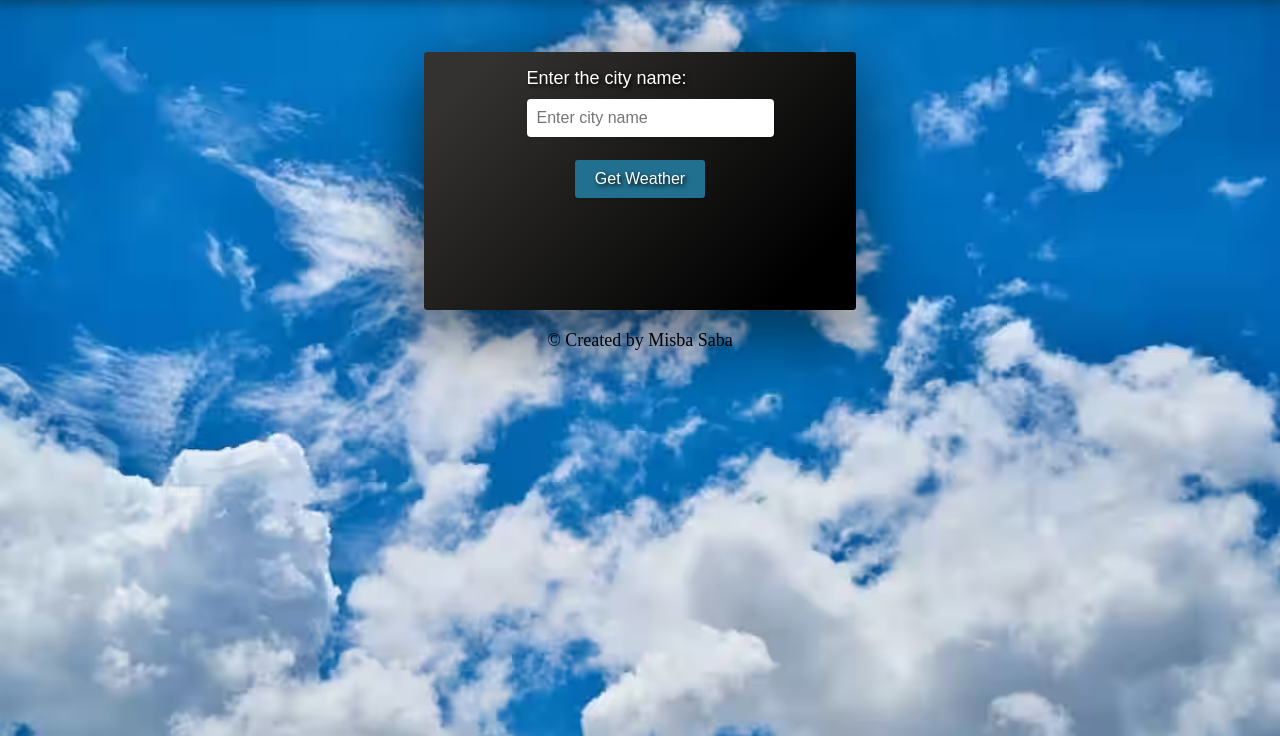
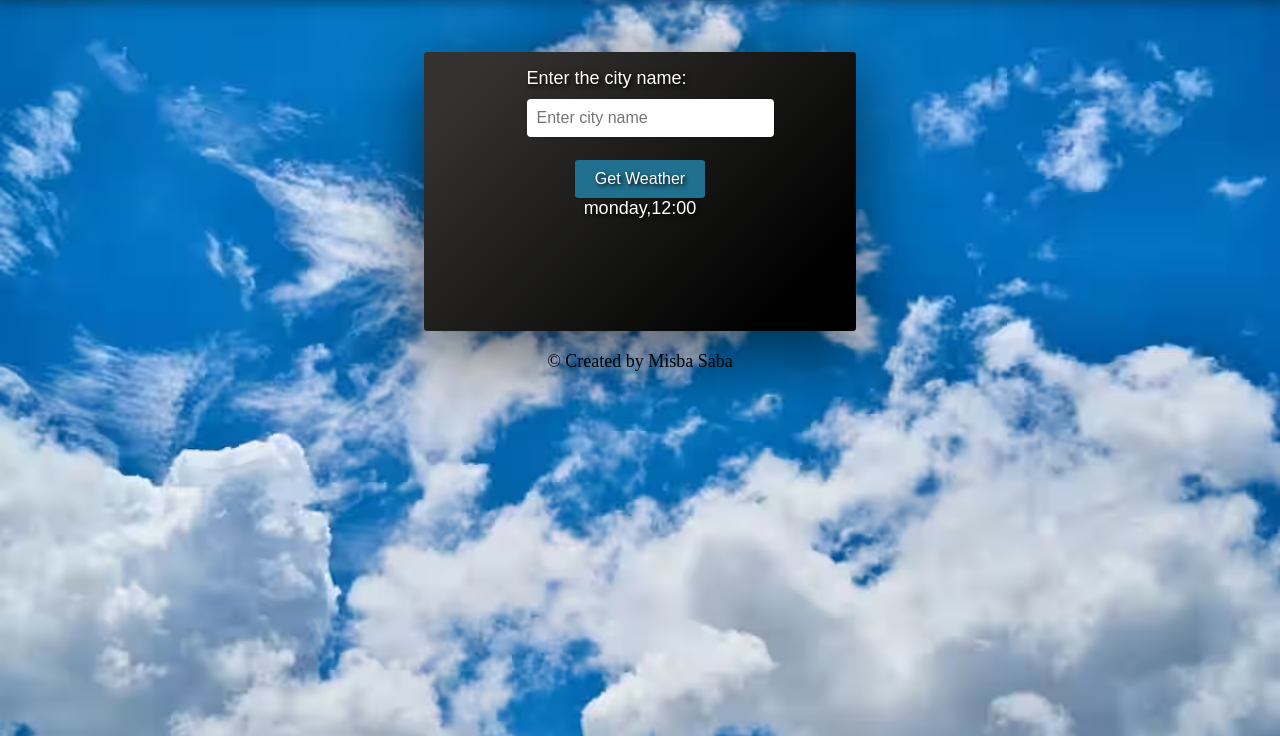
Before and after one commit to mehwish75/Weather, a plain HTML site: page index.html in a window 1280 px wide. Shown: the part 64-800 px from the top of the page. Drawn offline with Linux system fonts and the light colour scheme; a web font is replaced by a local one.

Commit message:
Update index.html

```diff
--- a/index.html
+++ b/index.html
@@ -24,6 +24,9 @@
         <div class="button">
             <button id="btn" onclick="displayWeather">Get Weather</button>
         </div>
+        <div class="date-time">
+            <p id="date-time">monday,12:00</p>
+        </div>
         <div id="result"></div>
     </div>
    <script src="script.js"></script>
```
